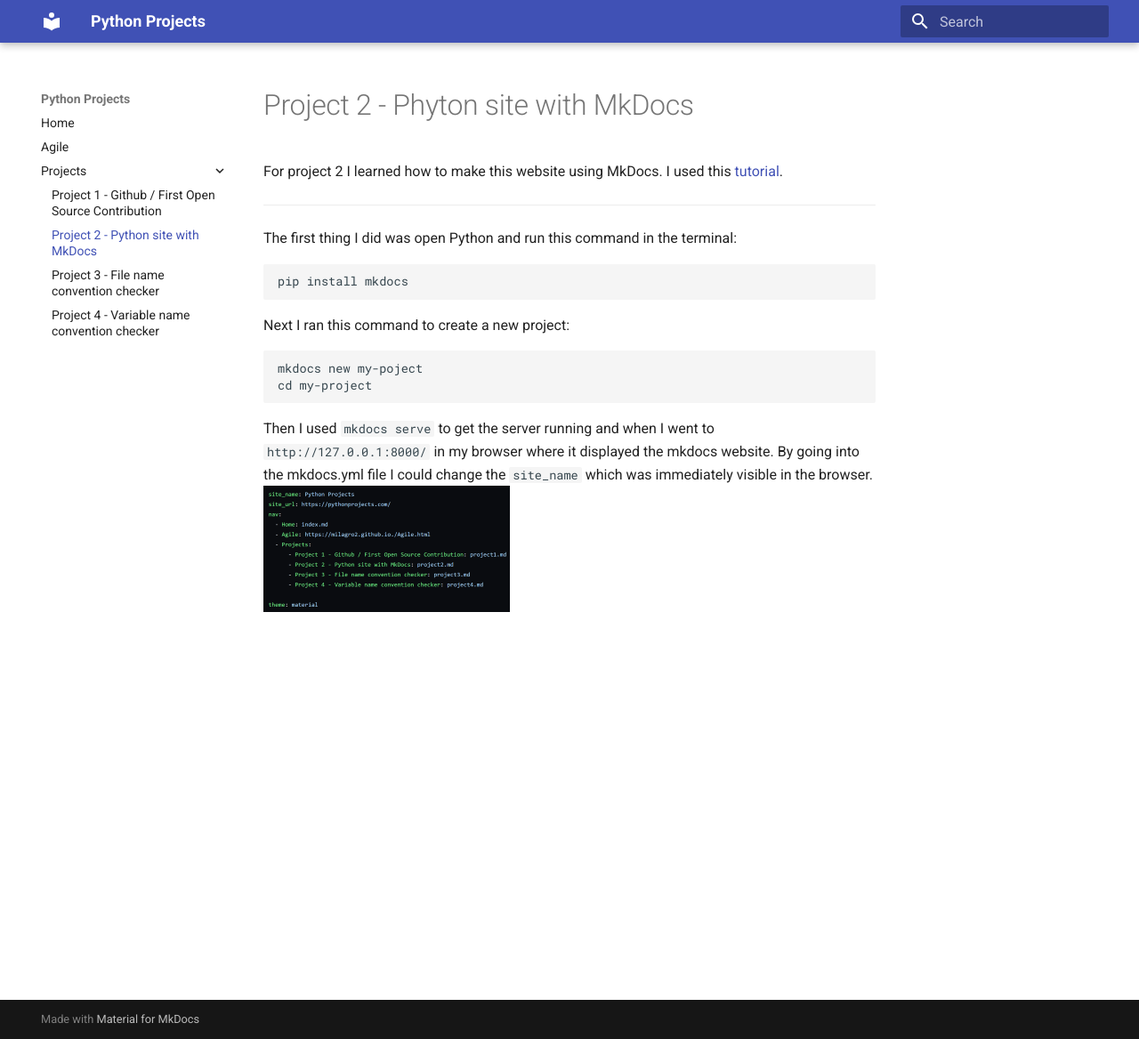
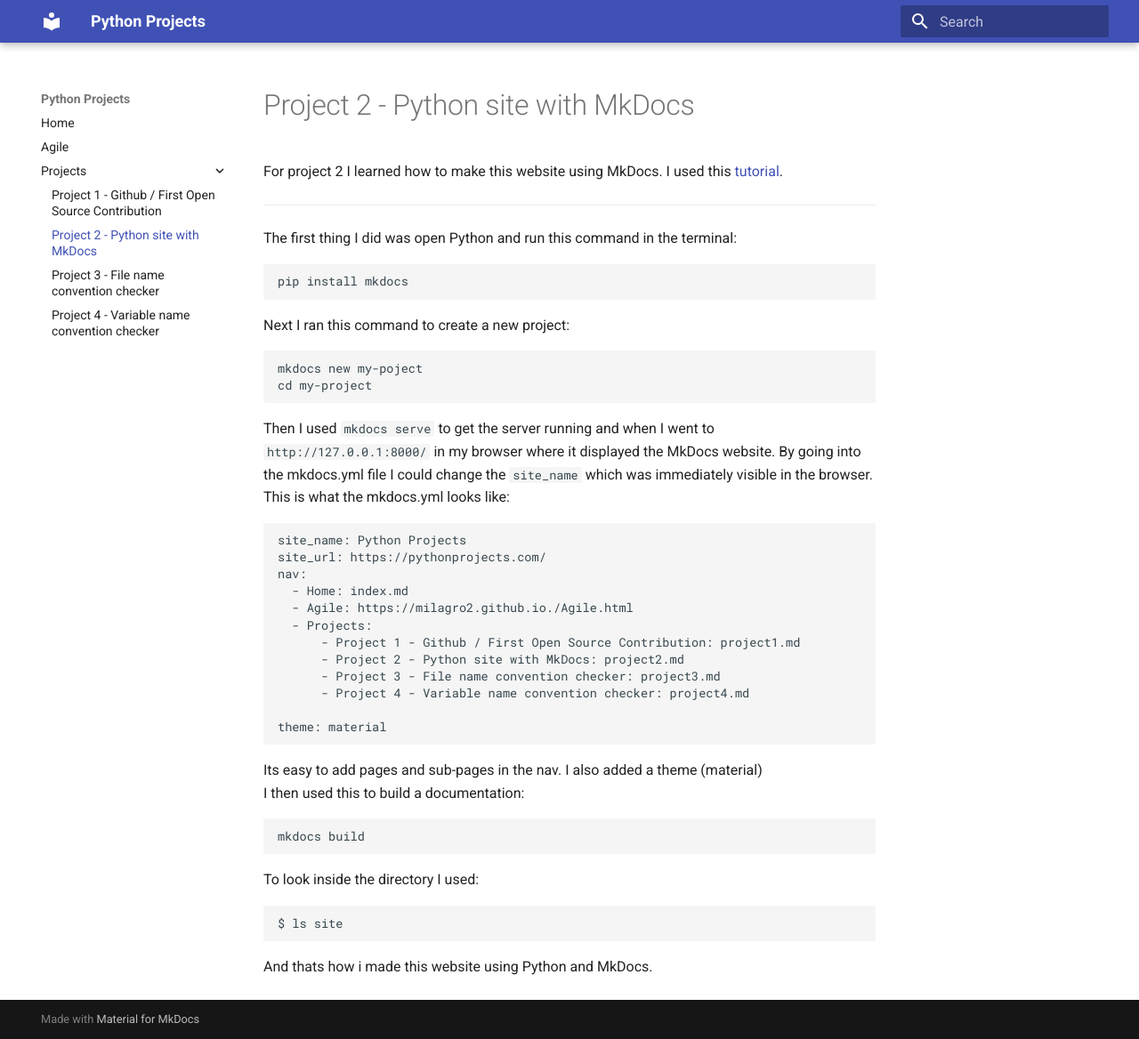
Before and after one commit to milagro2/pythonsite, an MkDocs documentation site: the page built from docs/project2.md, in a window 1280 px wide and 1168 px high. Shown: the whole window at 89% size. Built offline with MkDocs 1.6.1 and Material for MkDocs 9.7.7, drawn with Linux system fonts in a browser that asks for light colours.

Commit message:
Update project2.md

````diff
--- a/docs/project2.md
+++ b/docs/project2.md
@@ -1,10 +1,10 @@
-# Project 2 - Phyton site with MkDocs
+# Project 2 - Python site with MkDocs
 
 For project 2 I learned how to make this website using MkDocs. I used this [tutorial](https://www.mkdocs.org/getting-started/).
 
 ---
 The first thing I did was open Python and run this command in the terminal:
-```cmd
+```yml
 pip install mkdocs
 ```
 Next I ran this command to create a new project:
@@ -12,5 +12,29 @@
 mkdocs new my-poject
 cd my-project
 ```
-Then I used `mkdocs serve` to get the server running and when I went to `http://127.0.0.1:8000/` in my browser where it displayed the mkdocs website.
-By going into the mkdocs.yml file I could change the `site_name` which was immediately visible in the browser. ![Filenamechecker](img/mkdocsyml.png)
+Then I used `mkdocs serve` to get the server running and when I went to `http://127.0.0.1:8000/` in my browser where it displayed the MkDocs website.
+By going into the mkdocs.yml file I could change the `site_name` which was immediately visible in the browser. This is what the mkdocs.yml looks like:
+```yml
+site_name: Python Projects
+site_url: https://pythonprojects.com/
+nav:
+  - Home: index.md
+  - Agile: https://milagro2.github.io./Agile.html
+  - Projects:
+      - Project 1 - Github / First Open Source Contribution: project1.md
+      - Project 2 - Python site with MkDocs: project2.md
+      - Project 3 - File name convention checker: project3.md
+      - Project 4 - Variable name convention checker: project4.md
+
+theme: material
+```
+Its easy to add pages and sub-pages in the nav. I also added a theme (material) <br>
+I then used this to build a documentation:
+```yml
+mkdocs build
+```
+To look inside the directory I used:
+```yml
+$ ls site
+```
+And thats how i made this website using Python and MkDocs.
````
